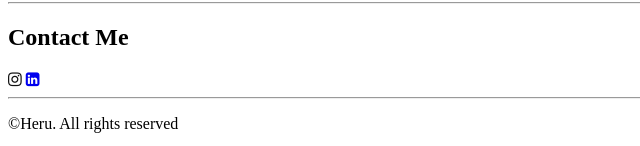
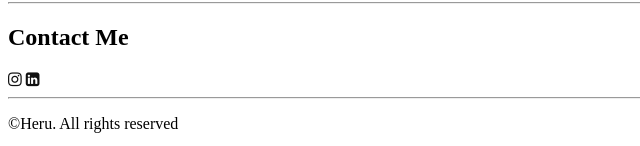
Before and after one commit to withmeheruu/html-resume, a plain HTML site: page index.html in a window 1280 px wide. Shown: the part 1990-2136 px from the top of the page, 0-640 px from the left. Drawn offline with Linux system fonts and the light colour scheme.

Commit message:
Update index.html

```diff
--- a/index.html
+++ b/index.html
@@ -129,7 +129,7 @@
     <hr>
     <h2>Contact Me</h2>
     <a href="https://www.instagram.com/herusupryaa/"><i class="fa fa-instagram" aria-hidden="true" style="filter: grayscale(100%);"></i></a>
-    <a href="https://www.linkedin.com/in/herusupryams/"><i class="fa fa-linkedin-square" aria-hidden="true"></i></a>
+    <a href="https://www.linkedin.com/in/herusupryams/"><i class="fa fa-linkedin-square" aria-hidden="true" style="filter: grayscale(100%);"></i></a>
 </body>
 <hr>
 <footer>
```
